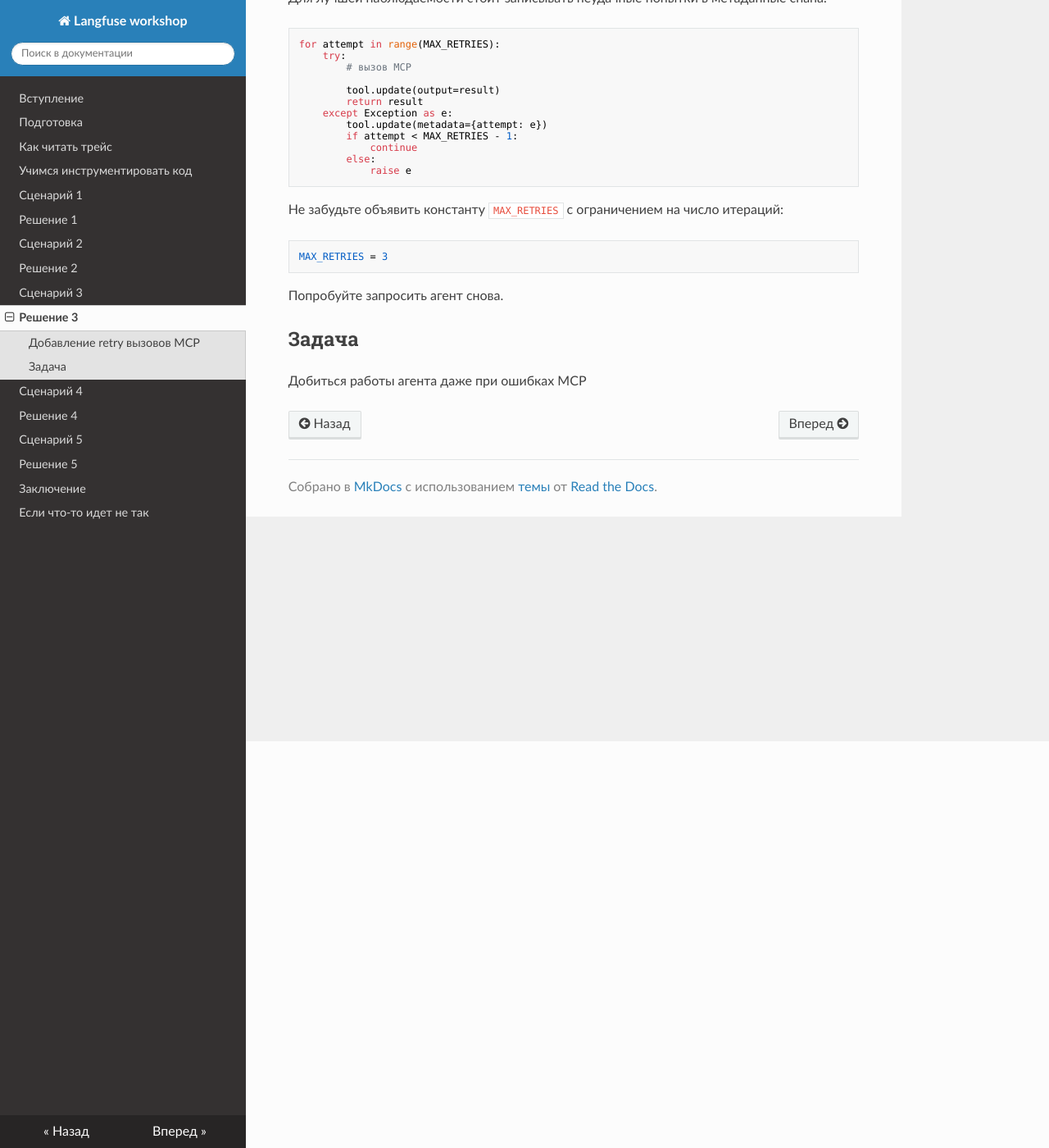
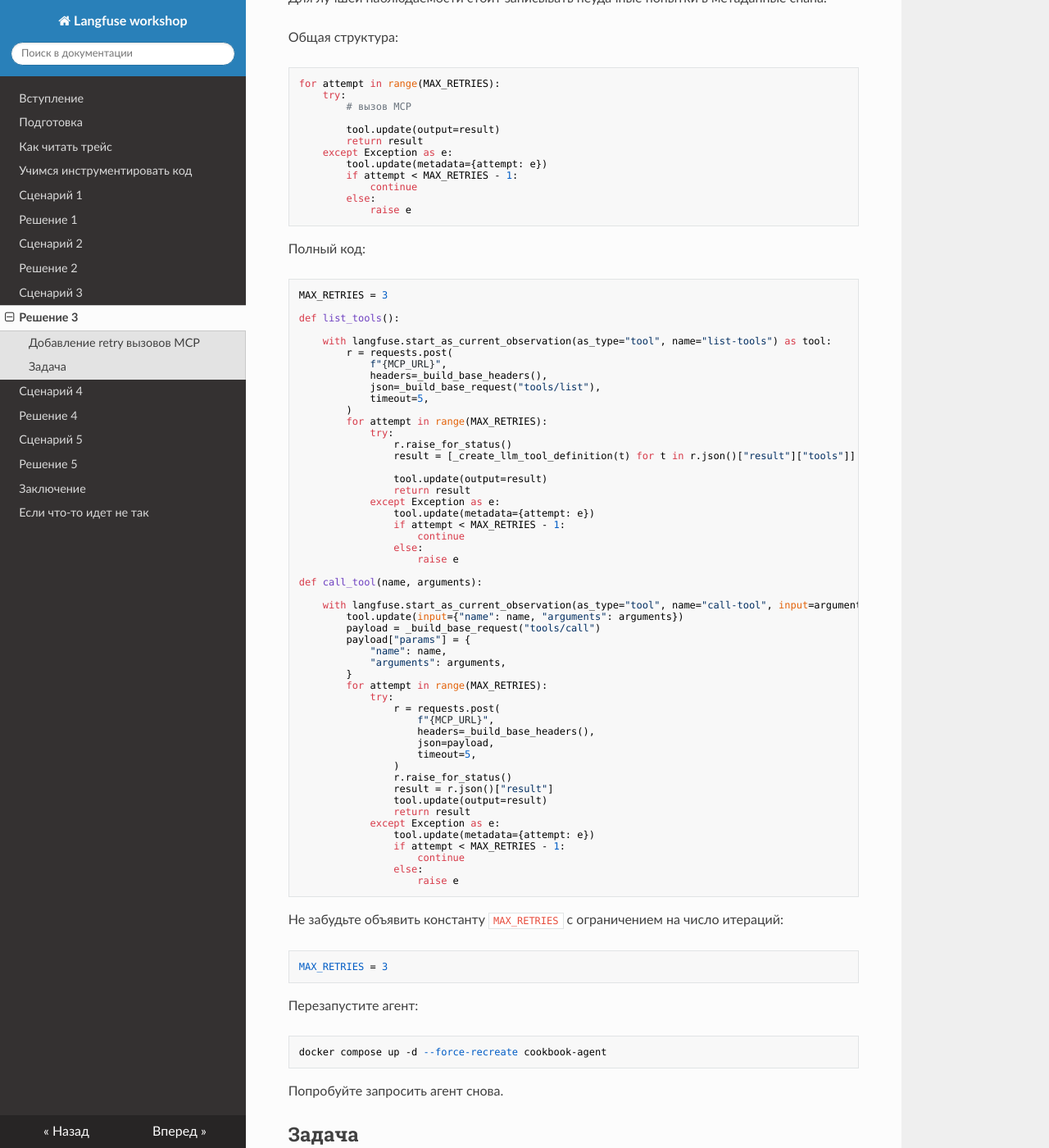
Before and after one commit to bocharovf/docs-langfuse-workshop, an MkDocs documentation site: the page built from docs/step32.md, in a window 1280 px wide and 1400 px high, scrolled down 496 px. Shown: the whole window at 82% size. Built offline with MkDocs 1.6.1, drawn with Linux system fonts in a browser that asks for light colours; nearby versions of some CDN libraries; some of the changed text lies outside the part shown.

Commit message:
Improve docs for scenario 2 and 3

````diff
--- a/docs/step32.md
+++ b/docs/step32.md
@@ -11,6 +11,8 @@ MCP-серверы могут сбоить – возвращать ошибки
 В файле `mcp-client.py` в функциях `list_tools` и `call_tool` добавьте цикл со счетчиком попыток.
 
 Для лучшей наблюдаемости стоит записывать неудачные попытки в метаданные спана.
+
+Общая структура:
 
 ```python
 for attempt in range(MAX_RETRIES):
@@ -27,10 +29,72 @@ for attempt in range(MAX_RETRIES):
             raise e
 ```
 
+Полный код:
+
+```python
+MAX_RETRIES = 3
+
+def list_tools():
+
+    with langfuse.start_as_current_observation(as_type="tool", name="list-tools") as tool:
+        r = requests.post(
+            f"{MCP_URL}",
+            headers=_build_base_headers(),
+            json=_build_base_request("tools/list"),
+            timeout=5,
+        )
+        for attempt in range(MAX_RETRIES):
+            try:
+                r.raise_for_status()
+                result = [_create_llm_tool_definition(t) for t in r.json()["result"]["tools"]]
+
+                tool.update(output=result)
+                return result
+            except Exception as e:
+                tool.update(metadata={attempt: e})
+                if attempt < MAX_RETRIES - 1:
+                    continue
+                else:
+                    raise e
+
+def call_tool(name, arguments):
+
+    with langfuse.start_as_current_observation(as_type="tool", name="call-tool", input=arguments) as tool:
+        tool.update(input={"name": name, "arguments": arguments})
+        payload = _build_base_request("tools/call")
+        payload["params"] = {
+            "name": name,
+            "arguments": arguments,
+        }
+        for attempt in range(MAX_RETRIES):
+            try:
+                r = requests.post(
+                    f"{MCP_URL}",
+                    headers=_build_base_headers(),
+                    json=payload,
+                    timeout=5,
+                )
+                r.raise_for_status()
+                result = r.json()["result"]
+                tool.update(output=result)
+                return result
+            except Exception as e:
+                tool.update(metadata={attempt: e})
+                if attempt < MAX_RETRIES - 1:
+                    continue
+                else:
+                    raise e
+```
+
 Не забудьте объявить константу `MAX_RETRIES` с ограничением на число итераций:
 
 ```
 MAX_RETRIES = 3
+```
+
+Перезапустите агент:
+```
+docker compose up -d --force-recreate cookbook-agent
 ```
 
 Попробуйте запросить агент снова.
@@ -38,3 +102,7 @@ MAX_RETRIES = 3
 ## Задача
 
 Добиться работы агента даже при ошибках MCP
+
+Неудачные ошибки должны логироваться в метаданных спана call-tool:
+
+![Retry](img/mcp-error-retry.png)
````
Also changed, not shown: docs/step22.md (+9 -2 lines), docs/img/mcp-error-retry.png (added), docs/img/model-rounting.png (added).
